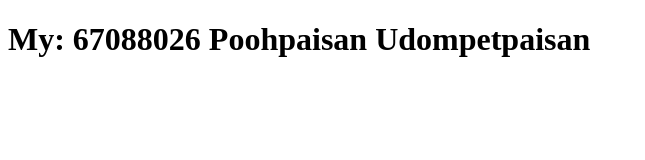
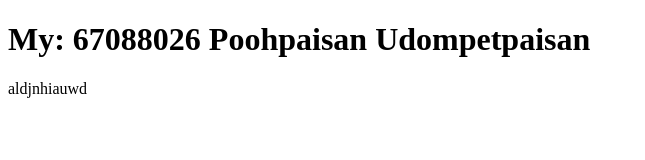
Before and after one commit to poohpaisanudo-cell/CSI205_JaiYai, a plain HTML site: page index.html in a window 1280 px wide. Shown: the whole page, without its empty margins (0-645 px from the left). Drawn offline with Linux system fonts and the light colour scheme.

Commit message:
initial index.html commit

```diff
--- a/index.html
+++ b/index.html
@@ -8,5 +8,6 @@
 <body>
     <h1>My: 67088026 Poohpaisan Udompetpaisan
     </h1>
+    <label>aldjnhiauwd</label>
 </body>
 </html>
```
